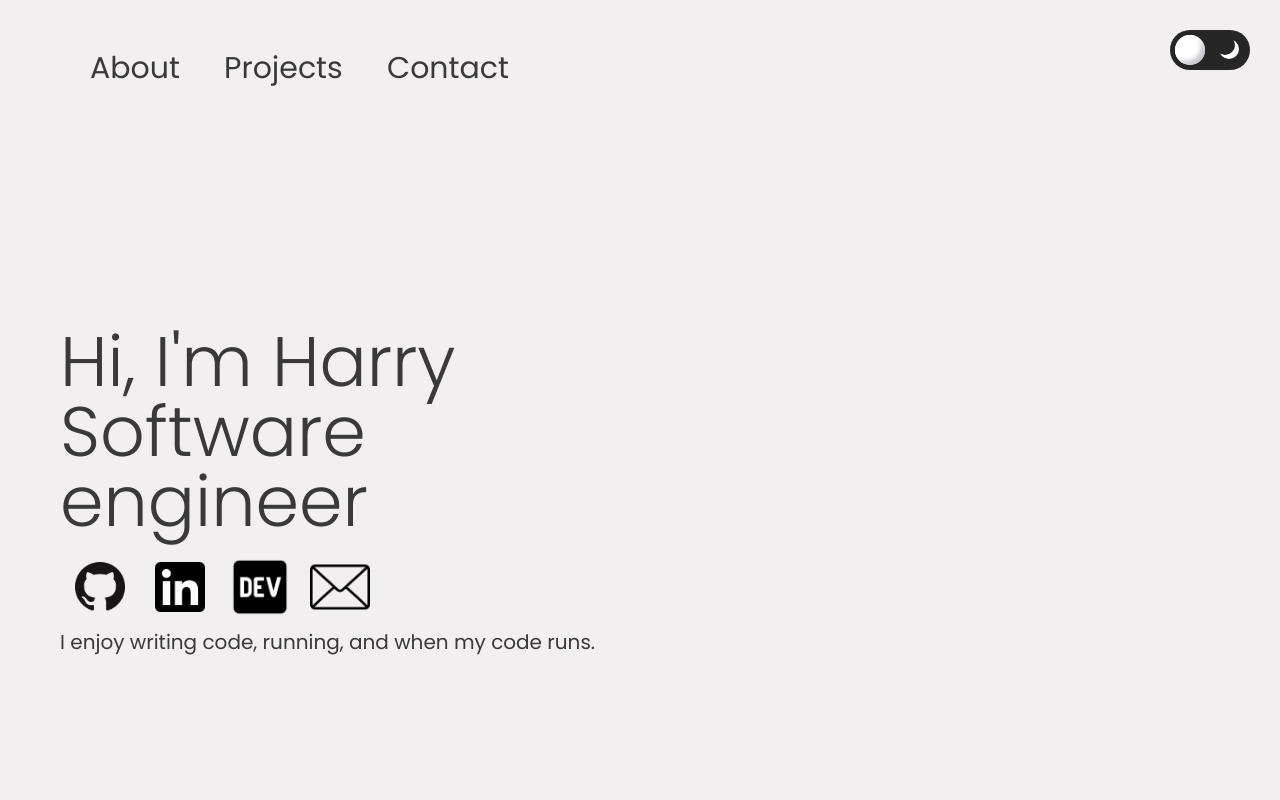
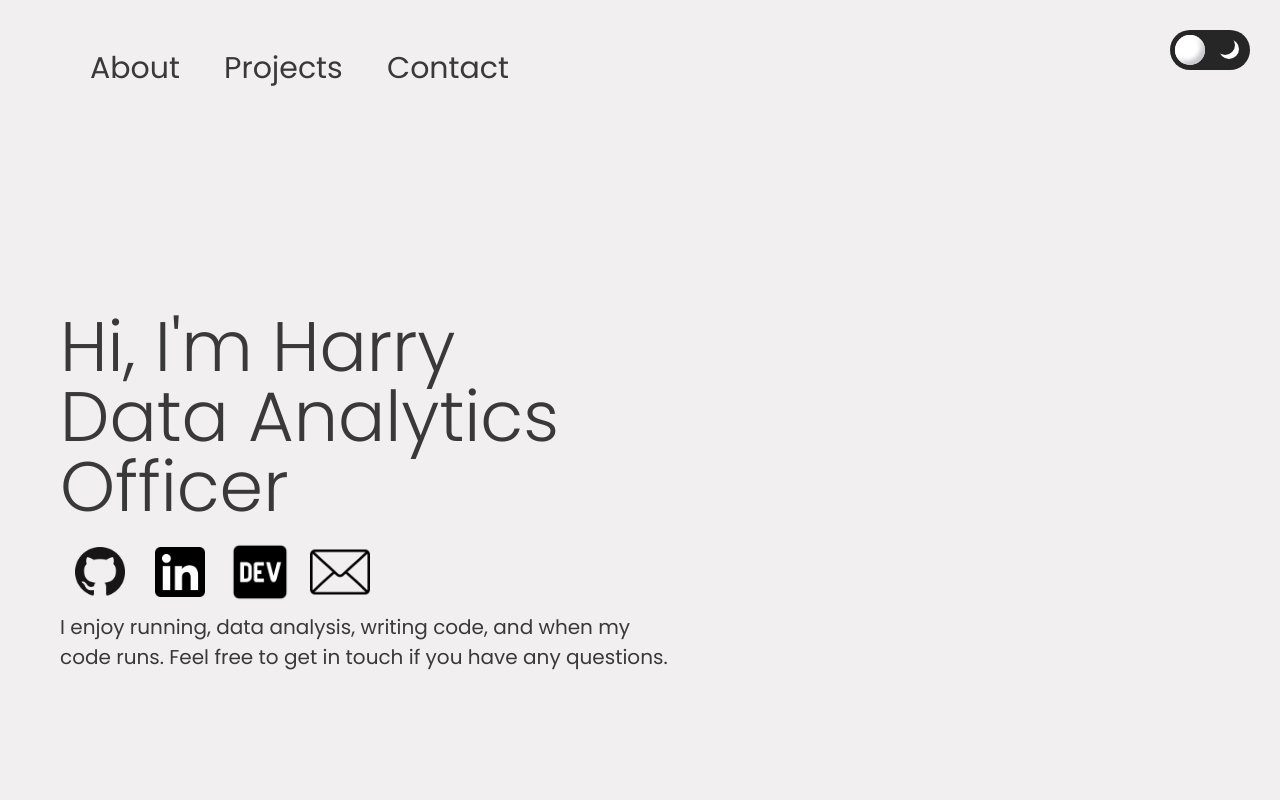
Before and after one commit to HarryFarmer/HarryFarmer.github.io, a plain HTML site: page index.html in a window 1280 px wide. Shown: the top 800 px of the page. Drawn offline with Linux system fonts and the light colour scheme.

Commit message:
Updated display text

```diff
--- a/index.html
+++ b/index.html
@@ -26,7 +26,7 @@
 
   <section class="main">
     <div class="main-text">
-      <h1>Hi, I'm Harry<br>Software engineer </h1>
+      <h1>Hi, I'm Harry<br>Data Analytics Officer</h1>
       <div class="socials-div">
         <a href="https://github.com/HarryFarmer" target="_blank" rel="link to Harry's Github page">
           <div class="socials" id="github-socials"></div>
@@ -42,7 +42,8 @@
         </a>
 
       </div>
-      <p>I enjoy writing code, running, and when my code runs.</p>
+      <p>I enjoy running, data analysis, writing code, and when my code runs.
+      Feel free to get in touch if you have any questions.</p>
     </div>
 
     <div class="hero-image">
```
